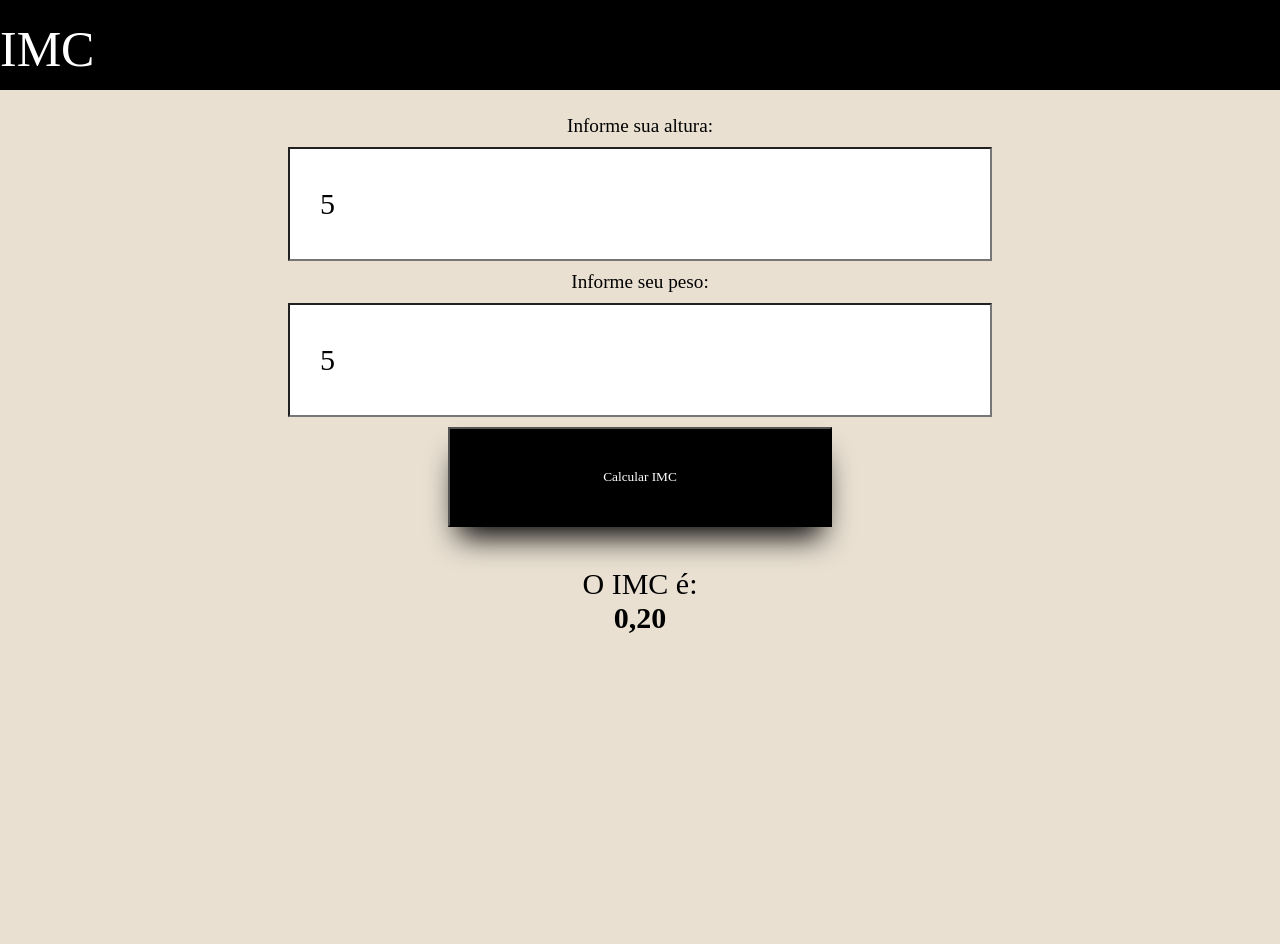
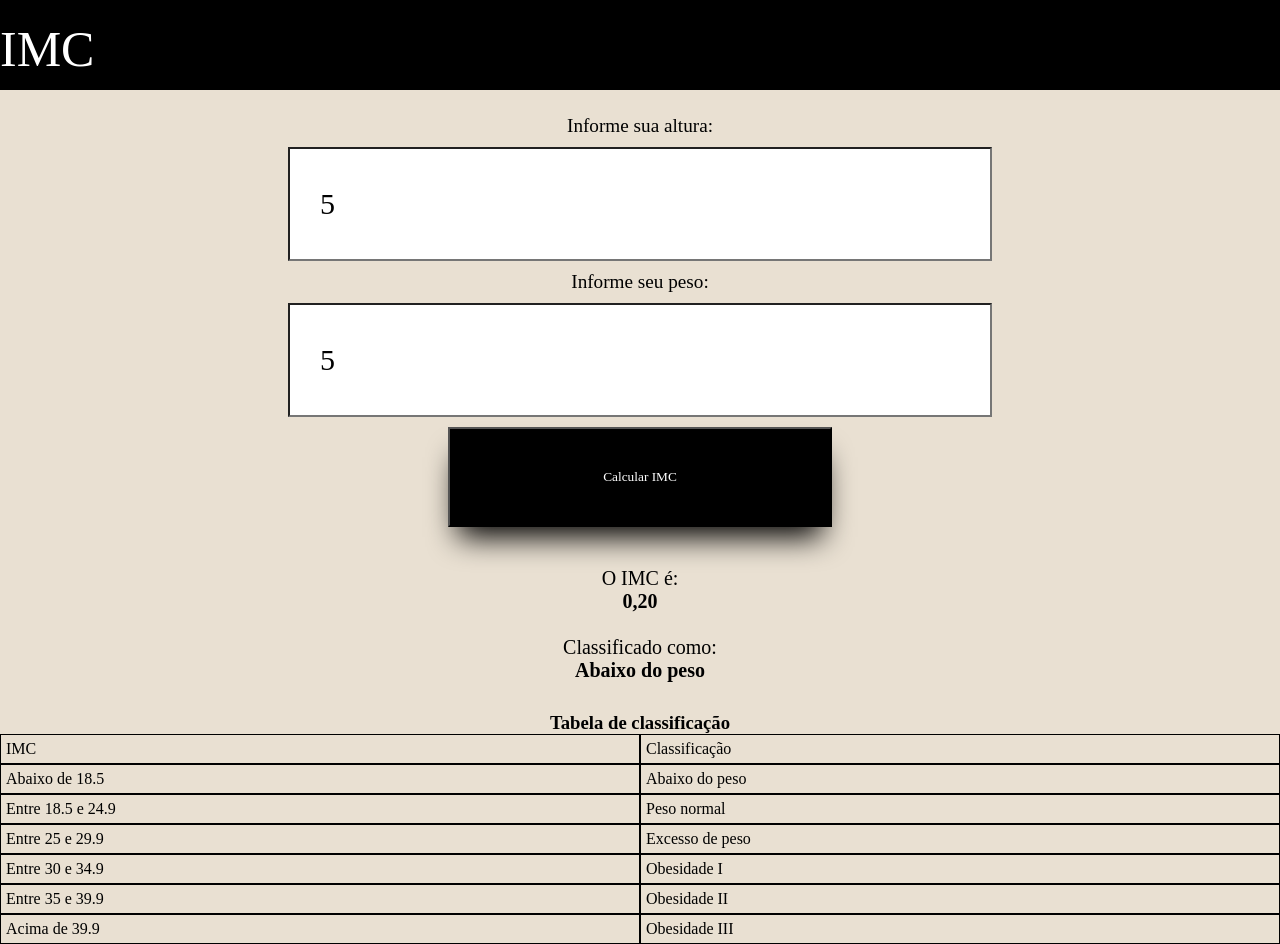
Before and after one commit to Omepsin/calculateImc, a plain HTML site: page index.html in a window 1280 px wide. Both pictures are taken after typing "5", "5" into the empty fields and a click on the button "Calcular IMC". Before the commit the page ends 800 px from the top, so only its background shows below. Drawn offline with Linux system fonts and the light colour scheme.

Commit message:
classificação do IMC

```diff
--- a/css/style.css
+++ b/css/style.css
@@ -1,11 +1,11 @@
-*{
+* {
   margin: 0;
   padding: 0;
   font-family: "JetBrains Mono";
-    background-color: #E9E0D2;
+  background-color: #e9e0d2;
 }
 
-header{
+header {
   width: 100%;
   height: 50px;
   background-color: black;
@@ -16,14 +16,14 @@ header{
   font-size: 50px;
 }
 
-div{
+div {
   display: flex;
   align-items: center;
   justify-content: center;
   flex-direction: column;
 }
 
-input{
+input {
   width: 50%;
   background-color: white;
   height: 50px;
@@ -31,7 +31,7 @@ input{
   font-size: 30px;
 }
 
-button{
+button {
   padding: 15px;
   margin: 10px;
   background-color: black;
@@ -42,12 +42,27 @@ button{
   cursor: pointer;
 }
 
-label{
+label {
   font-size: larger;
   margin: 10px;
 }
 
-#result{
-    font-size: 30px;
+#result {
+  font-size: 20px;
   margin: 30px;
 }
+
+.div-table {
+  display: table;
+  width: 100%;
+}
+.div-table-row {
+  display: table-row;
+  width: 50%;
+}
+.div-table-col {
+  border: 1px solid black;
+  display: table-cell;
+  padding: 5px;
+  width: 50%;
+}
--- a/index.html
+++ b/index.html
@@ -22,7 +22,45 @@
     <div id="button-result">
       <button id="button-calculate-imc">Calcular IMC</button>
     </div>
-    <div id="result">O IMC é: <strong id="imc"></strong></div>
+    <div id="result">
+      O IMC é: <strong id="imc"></strong><br />Classificado como:
+      <strong id="classificacao"></strong>
+    </div>
+
+    <div>
+      <h3>Tabela de classificação</h3>
+      <div class="div-table">
+        <div class="div-table-row"></div>
+        <div class="div-table-row">
+          <div class="div-table-col">IMC</div>
+          <div class="div-table-col">Classificação</div>
+        </div>
+        <div class="div-table-row">
+          <div class="div-table-col">Abaixo de 18.5</div>
+          <div class="div-table-col">Abaixo do peso</div>
+        </div>
+        <div class="div-table-row">
+          <div class="div-table-col">Entre 18.5 e 24.9</div>
+          <div class="div-table-col">Peso normal</div>
+        </div>
+        <div class="div-table-row">
+          <div class="div-table-col">Entre 25 e 29.9</div>
+          <div class="div-table-col">Excesso de peso</div>
+        </div>
+        <div class="div-table-row">
+          <div class="div-table-col">Entre 30 e 34.9</div>
+          <div class="div-table-col">Obesidade I</div>
+        </div>
+        <div class="div-table-row">
+          <div class="div-table-col">Entre 35 e 39.9</div>
+          <div class="div-table-col">Obesidade II</div>
+        </div>
+        <div class="div-table-row">
+          <div class="div-table-col">Acima de 39.9</div>
+          <div class="div-table-col">Obesidade III</div>
+        </div>
+      </div>
+    </div>
 
     <script defer src="./js/index.js"></script>
   </body>
--- a/js/index.js
+++ b/js/index.js
@@ -12,16 +12,34 @@ function start() {
 }
 
 function calculateImc(p, h) {
-  return p / (h * h);
+  const resultImc = p / (h * h);
+
+  if (resultImc < 18.5) return { resultImc, classificacao: "Abaixo do peso" };
+  else if (resultImc >= 18.5 && resultImc < 25)
+    return { resultImc, classificacao: "Peso normal" };
+  else if (resultImc >= 25 && resultImc < 30)
+    return { resultImc, classificacao: "Excesso de peso" };
+  else if (resultImc >= 30 && resultImc < 35)
+    return { resultImc, classificacao: "Obesidade I" };
+  else if (resultImc >= 35 && resultImc < 40)
+    return { resultImc, classificacao: "Obesidade II" };
+  else if (resultImc >= 40)
+    return { resultImc, classificacao: "Obesidade III" };
 }
 
 function handleButtonClick() {
   const imc = calculateImc(
     Number(document.querySelector("#input-weight").value),
     Number(document.querySelector("#input-height").value)
-  );
+  ).resultImc;
+
+  const classificacao = calculateImc(
+    Number(document.querySelector("#input-weight").value),
+    Number(document.querySelector("#input-height").value)
+  ).classificacao;
 
   document.querySelector("#imc").textContent = imc.toFixed(2).replace(".", ",");
+  document.querySelector("#classificacao").textContent = classificacao;
 }
 
 start();
```
Lines whose indentation alone changed are shown as unchanged.
